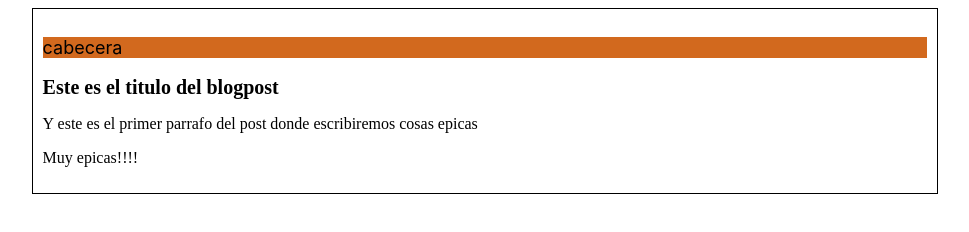
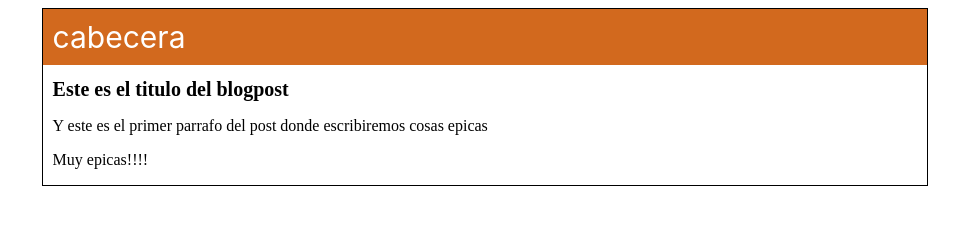
Before and after one commit to crisvillabona/prueba, a plain HTML site: page index.html in a window 1280 px wide. Shown: the whole page, without its empty margins (155-1124 px from the left). Drawn offline with Linux system fonts and the light colour scheme.

Commit message:
Deje la cabecera mas bonita

```diff
--- a/css/estilos.css
+++ b/css/estilos.css
@@ -2,19 +2,28 @@ body{
     text-align: center;
 }
 #container {
-    padding: 10px ;
     margin: 0 auto;
     text-align: left;
     width: 70%;
     height: auto;
     border: 1px black solid;
 }
+
+#container * {
+    padding-left: 10px;
+}
 #cabecera{
-    font-size: 18px;
     font-family: -apple-system, BlinkMacSystemFont, 'Segoe UI', Roboto, Oxygen, Ubuntu, Cantarell, 'Open Sans', 'Helvetica Neue', sans-serif;
     background-color: chocolate;
+    margin-top: 0;
 }
 
+#cabecera p {
+    padding: 10px 0 10px 0;
+    margin: 0;
+    font-size: 30px;
+    color: white;
+}
 h1 {
     font-size: 20px;
 }
```
